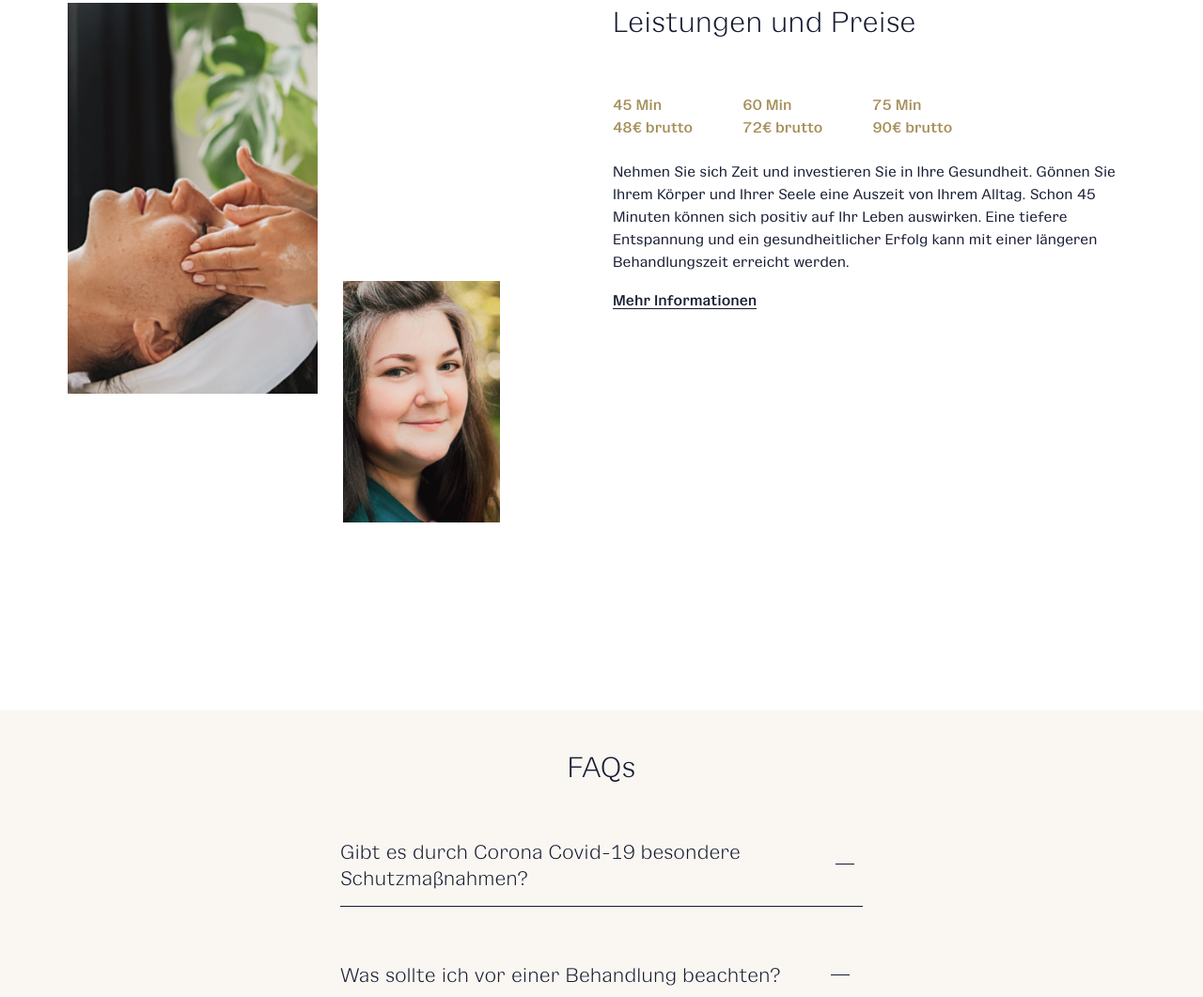
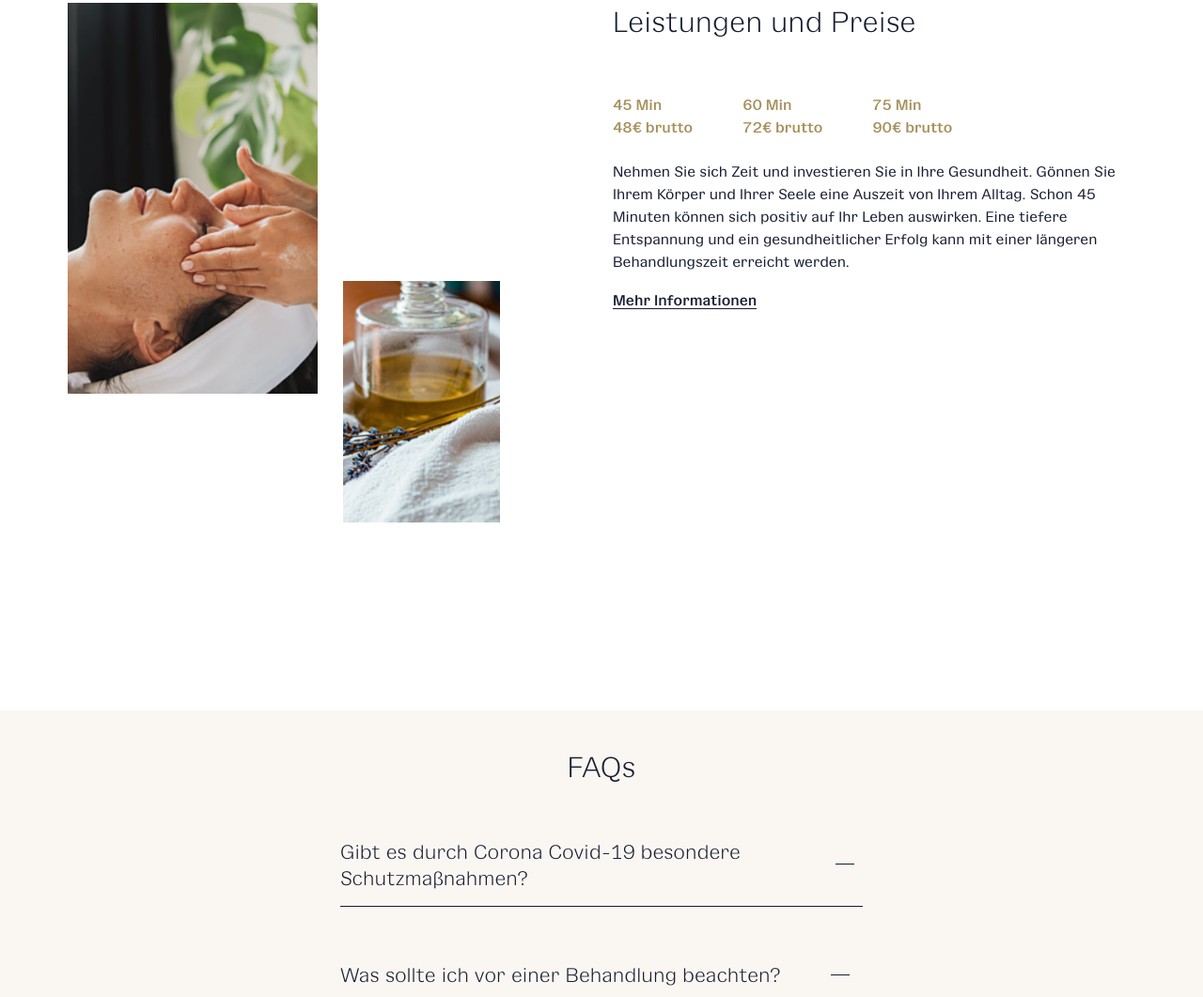
Before and after one commit to Piyush-Bansal/reh, a plain HTML site: page index.html in a window 1280 px wide. Shown: the part 3254-4315 px from the top of the page at 94% size. Drawn offline with nearby package versions, Linux system fonts and the light colour scheme.

Commit message:
portrait image replacement

```diff
--- a/index.html
+++ b/index.html
@@ -603,13 +603,13 @@
               class="image-mask portrait small-image right-padding"
             >
               <img
-                src="/assets/optimised-images/Rehfeuter_Portrait3-2000w.avif"
+                src="/assets/optimised-images/Rehfeuter_Detail3-2000w.avif"
                 loading="lazy"
                 alt="Detailfoto der Rehfeuter Massagepraxis"
                 sizes="(max-width: 479px) 57vw, (max-width: 767px) 63vw, (max-width: 991px) 20vw, 13vw"
                 srcset="
-                  /assets/optimised-images/Rehfeuter_Portrait3-800w.avif  800w,
-                  /assets/optimised-images/Rehfeuter_Detail3-1600w.avif  1050w
+                  /assets/optimised-images/Rehfeuter_Detail3-800w.avif   800w,
+                  /assets/optimised-images/Rehfeuter_Detail3-1600w.avif 1050w
                 "
                 class="scale-image"
               />
```
